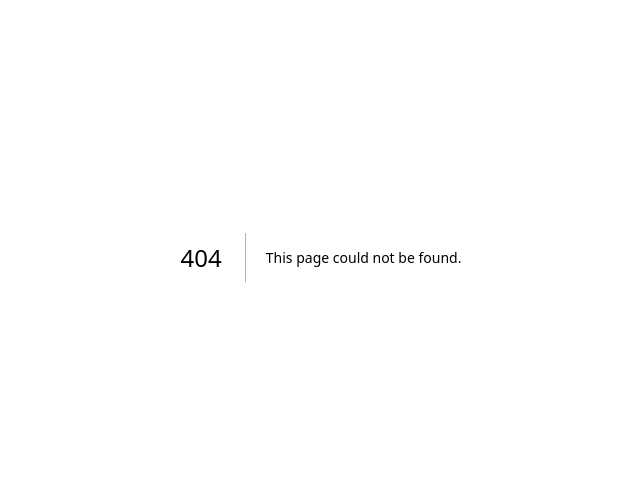
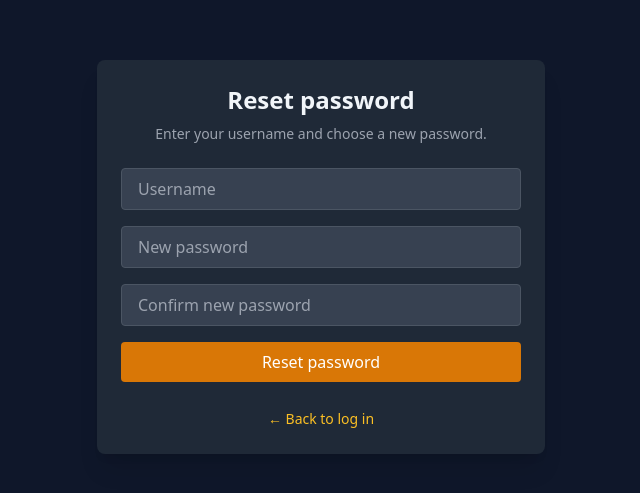
Before and after one commit to Bhagya005/TOCFL, a Next.js app in the folder frontend/: page /forgot-password in a window 1280 px wide. Before the commit this address had no page. Shown: the part 143-636 px from the top of the page, without its empty margins (319-959 px from the left). Built offline with nearby package versions, Linux system fonts and the light colour scheme.

Commit message:
Login fixed5

```diff
--- /dev/null
+++ b/frontend/src/app/api/auth/reset-password/route.ts
@@ -0,0 +1,80 @@
+import { NextResponse } from "next/server";
+import { supabase } from "@/lib/supabase-server";
+import { hashPassword } from "@/lib/password";
+
+const NO_CACHE_HEADERS = {
+  "Cache-Control": "no-store, no-cache, private, max-age=0",
+  Pragma: "no-cache",
+};
+
+const INVISIBLE_REGEX = /[\u200B-\u200D\u2060\uFEFF\u00AD]/g;
+
+function normalizeInput(s: string): string {
+  return s
+    .trim()
+    .replace(INVISIBLE_REGEX, "")
+    .normalize("NFC");
+}
+
+export async function POST(request: Request) {
+  try {
+    const body = await request.json().catch(() => ({}));
+    const username = normalizeInput(String(body?.username ?? ""));
+    const newPassword = normalizeInput(String(body?.new_password ?? ""));
+
+    if (!username || !newPassword) {
+      return NextResponse.json(
+        { detail: "Username and new password are required" },
+        { status: 400, headers: NO_CACHE_HEADERS }
+      );
+    }
+
+    if (newPassword.length < 4) {
+      return NextResponse.json(
+        { detail: "Password must be at least 4 characters" },
+        { status: 400, headers: NO_CACHE_HEADERS }
+      );
+    }
+
+    const norm = (s: string) => (s ?? "").trim().normalize("NFC").replace(INVISIBLE_REGEX, "");
+
+    let row: { id: number; username: string } | null = null;
+    const { data: exactRow, error: exactError } = await supabase
+      .from("users")
+      .select("id, username")
+      .eq("username", username)
+      .maybeSingle();
+
+    if (!exactError && exactRow) {
+      row = exactRow as { id: number; username: string };
+    }
+
+    if (!row) {
+      const { data: users, error } = await supabase.from("users").select("id, username");
+      if (!error && users?.length) {
+        const found =
+          users.find((u) => norm(u.username) === username) ??
+          users.find((u) => norm(u.username).toLowerCase() === username.toLowerCase());
+        if (found) row = found as { id: number; username: string };
+      }
+    }
+
+    if (row) {
+      const passwordHash = hashPassword(newPassword);
+      await supabase.from("users").update({ password_hash: passwordHash }).eq("id", row.id);
+    }
+
+    return NextResponse.json(
+      {
+        message:
+          "If that username exists, the password has been reset. You can log in with your new password.",
+      },
+      { headers: NO_CACHE_HEADERS }
+    );
+  } catch {
+    return NextResponse.json(
+      { detail: "Something went wrong. Please try again." },
+      { status: 400, headers: NO_CACHE_HEADERS }
+    );
+  }
+}
--- /dev/null
+++ b/frontend/src/app/forgot-password/page.tsx
@@ -0,0 +1,129 @@
+"use client";
+
+import { useState } from "react";
+import Link from "next/link";
+
+export default function ForgotPasswordPage() {
+  const [username, setUsername] = useState("");
+  const [newPassword, setNewPassword] = useState("");
+  const [confirmPassword, setConfirmPassword] = useState("");
+  const [error, setError] = useState("");
+  const [message, setMessage] = useState("");
+  const [loading, setLoading] = useState(false);
+
+  const n = (s: string) => s.trim().normalize("NFC");
+
+  const handleSubmit = async (e: React.FormEvent) => {
+    e.preventDefault();
+    setError("");
+    setMessage("");
+
+    if (!username.trim()) {
+      setError("Enter your username");
+      return;
+    }
+    if (!newPassword) {
+      setError("Enter a new password");
+      return;
+    }
+    if (newPassword.length < 4) {
+      setError("Password must be at least 4 characters");
+      return;
+    }
+    if (newPassword !== confirmPassword) {
+      setError("Passwords do not match");
+      return;
+    }
+
+    setLoading(true);
+    try {
+      const base =
+        typeof window !== "undefined"
+          ? window.location.origin
+          : process.env.NEXT_PUBLIC_VERCEL_URL
+            ? `https://${process.env.NEXT_PUBLIC_VERCEL_URL}`
+            : "http://localhost:3000";
+      const res = await fetch(`${base}/api/auth/reset-password`, {
+        method: "POST",
+        headers: { "Content-Type": "application/json", Accept: "application/json" },
+        body: JSON.stringify({
+          username: n(username),
+          new_password: n(newPassword),
+        }),
+        cache: "no-store",
+      });
+      const data = await res.json().catch(() => ({}));
+      if (!res.ok) {
+        setError(data.detail ?? "Something went wrong");
+        return;
+      }
+      setMessage(data.message ?? "Password has been reset. You can log in now.");
+      setUsername("");
+      setNewPassword("");
+      setConfirmPassword("");
+    } catch {
+      setError("Could not reach the server. Check your connection.");
+    } finally {
+      setLoading(false);
+    }
+  };
+
+  return (
+    <div className="min-h-screen flex items-center justify-center p-4">
+      <div className="w-full max-w-md rounded-lg bg-gray-800 p-6 shadow-xl">
+        <h1 className="text-2xl font-bold text-center mb-2">Reset password</h1>
+        <p className="text-gray-400 text-sm text-center mb-6">
+          Enter your username and choose a new password.
+        </p>
+        {error && (
+          <p className="text-red-400 text-base font-medium mb-4">{error}</p>
+        )}
+        {message && (
+          <p className="text-green-400 text-base font-medium mb-4">{message}</p>
+        )}
+        <form onSubmit={handleSubmit} className="space-y-4">
+          <input
+            type="text"
+            placeholder="Username"
+            value={username}
+            onChange={(e) => setUsername(e.target.value)}
+            className="w-full px-4 py-2 rounded bg-gray-700 border border-gray-600 text-white placeholder-gray-400"
+            autoComplete="username"
+          />
+          <input
+            type="password"
+            placeholder="New password"
+            value={newPassword}
+            onChange={(e) => setNewPassword(e.target.value)}
+            className="w-full px-4 py-2 rounded bg-gray-700 border border-gray-600 text-white placeholder-gray-400"
+            autoComplete="new-password"
+            minLength={4}
+          />
+          <input
+            type="password"
+            placeholder="Confirm new password"
+            value={confirmPassword}
+            onChange={(e) => setConfirmPassword(e.target.value)}
+            className="w-full px-4 py-2 rounded bg-gray-700 border border-gray-600 text-white placeholder-gray-400"
+            autoComplete="new-password"
+          />
+          <button
+            type="submit"
+            disabled={loading}
+            className="w-full py-2 rounded bg-amber-600 hover:bg-amber-500 disabled:opacity-50 text-white font-medium"
+          >
+            {loading ? "Resetting…" : "Reset password"}
+          </button>
+        </form>
+        <p className="mt-6 text-center">
+          <Link
+            href="/login"
+            className="text-amber-400 hover:text-amber-300 text-sm font-medium"
+          >
+            ← Back to log in
+          </Link>
+        </p>
+      </div>
+    </div>
+  );
+}
--- a/frontend/src/app/login/page.tsx
+++ b/frontend/src/app/login/page.tsx
@@ -68,6 +68,7 @@ export default function LoginPage() {
         {error && <p className="text-red-400 text-base font-medium mb-4">{error}</p>}
         {message && <p className="text-green-400 text-base font-medium mb-4">{message}</p>}
         {tab === "login" ? (
+          <>
             <form onSubmit={handleLogin} className="space-y-4">
               <input
                 type="text"
@@ -87,6 +88,15 @@ export default function LoginPage() {
                 Log in
               </button>
             </form>
+            <p className="mt-4 text-center">
+              <Link
+                href="/forgot-password"
+                className="text-amber-400 hover:text-amber-300 text-sm font-medium"
+              >
+                Forgot password?
+              </Link>
+            </p>
+          </>
         ) : (
           <form onSubmit={handleRegister} className="space-y-4">
             <input
```
Lines whose indentation alone changed are shown as unchanged.
